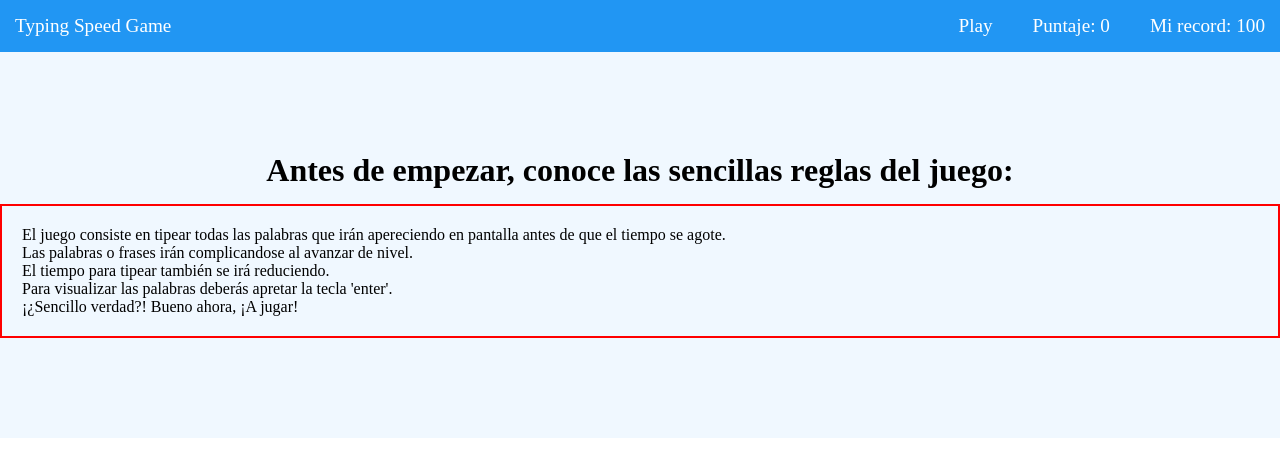
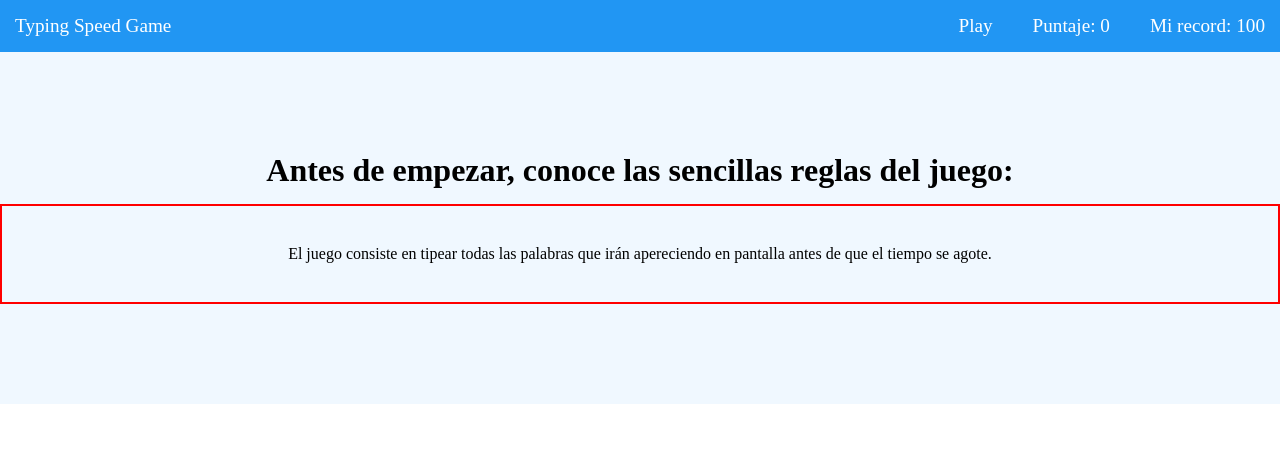
Before and after one commit to facudam/typing-speed-game, a React (Vite) app: page / in a window 1280 px wide. Both pictures are taken after a click on the button "JUGAR". Shown: the top 476 px of the page. Built offline with nearby package versions, Linux system fonts and the light colour scheme.

Commit message:
tranajando en el rulesSlider

```diff
--- a/src/components/Juego.jsx
+++ b/src/components/Juego.jsx
@@ -1,16 +1,46 @@
+import { useEffect, useState } from 'react';
 import '../styles/Juego.css';
+import { Regla } from './Regla';
 
 export const Juego = () => {
+    const [ indice, setIndice ] = useState(0)
+
+    useEffect(() => {
+
+
+    }, [indice])
+
+
+   const reglas = [
+        "El juego consiste en tipear todas las palabras que irán apereciendo en pantalla antes de que el tiempo se agote.",
+        "Las palabras o frases irán complicandose al avanzar de nivel.",
+        "El tiempo para tipear también se irá reduciendo.",
+        "Para visualizar las palabras deberás apretar la tecla 'enter'.",
+        "¡¿Sencillo verdad?! Bueno ahora, ¡A jugar!"
+    ]
+
+
+    const intervalo = setInterval(() => {
+        if(indice > 3) {
+            setIndice(0)
+        } else {
+            setIndice(indice + 1)
+        }
+    }, 5000)
+
+
+
+
+
+
+
+
     return(
         <div className='juego-iniciado'>
             <div className='juego-iniciado__reglas'>
                 <h1>Antes de empezar, conoce las sencillas reglas del juego:</h1>
                 <div className='juego-iniciado__reglas__slider'>
-                    <p>El juego consiste en tipear todas las palabras que irán apereciendo en pantalla antes de que el tiempo se agote.</p>
-                    <p>Las palabras o frases irán complicandose al avanzar de nivel.</p>
-                    <p>El tiempo para tipear también se irá reduciendo.</p>
-                    <p>Para visualizar las palabras deberás apretar la tecla 'enter'.</p>
-                    <p>¡¿Sencillo verdad?! Bueno ahora, ¡A jugar!</p>
+                    <Regla regla={ reglas[indice] }/>
                 </div>
             </div>
         </div>
--- /dev/null
+++ b/src/components/Regla.jsx
@@ -0,0 +1,8 @@
+import "../styles/Juego.css";
+
+
+export const Regla = ({ regla }) => {
+    return(
+        <p className='regla'>{ regla }</p>
+    )
+}
--- a/src/styles/Juego.css
+++ b/src/styles/Juego.css
@@ -30,7 +30,26 @@
     border: 2px solid red;
     width: 100%;
     max-width: var(--web-max-width);
-    padding: 20px;
     margin-top: var(--margin-beetween-titles);
     min-height: 100px;
+    position: relative;
+    height: 100px;
+    display: flex;
+    justify-content: center;
+    align-items: center;
 }
+
+.regla {
+    position: absolute;
+    animation: opacidad 2s ease;
+    padding: 10px;
+}
+
+@keyframes opacidad {
+    0% {
+        opacity: 0;
+    }
+    100% {
+        opacity: 1;
+    }
+}
```
